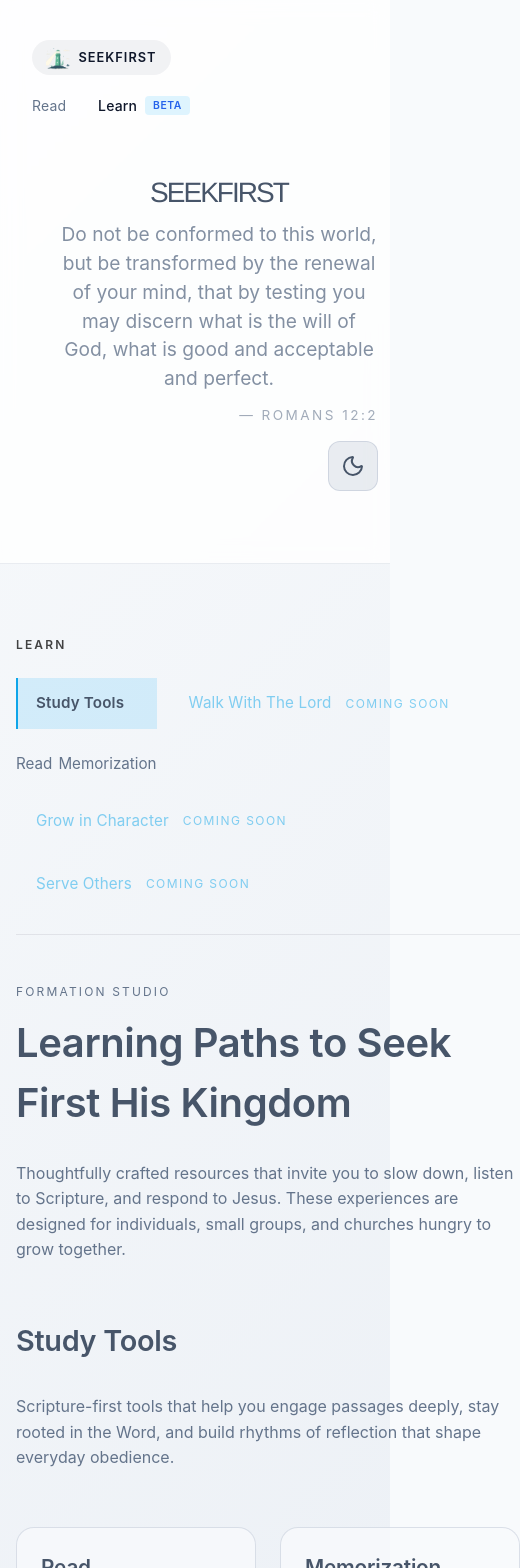
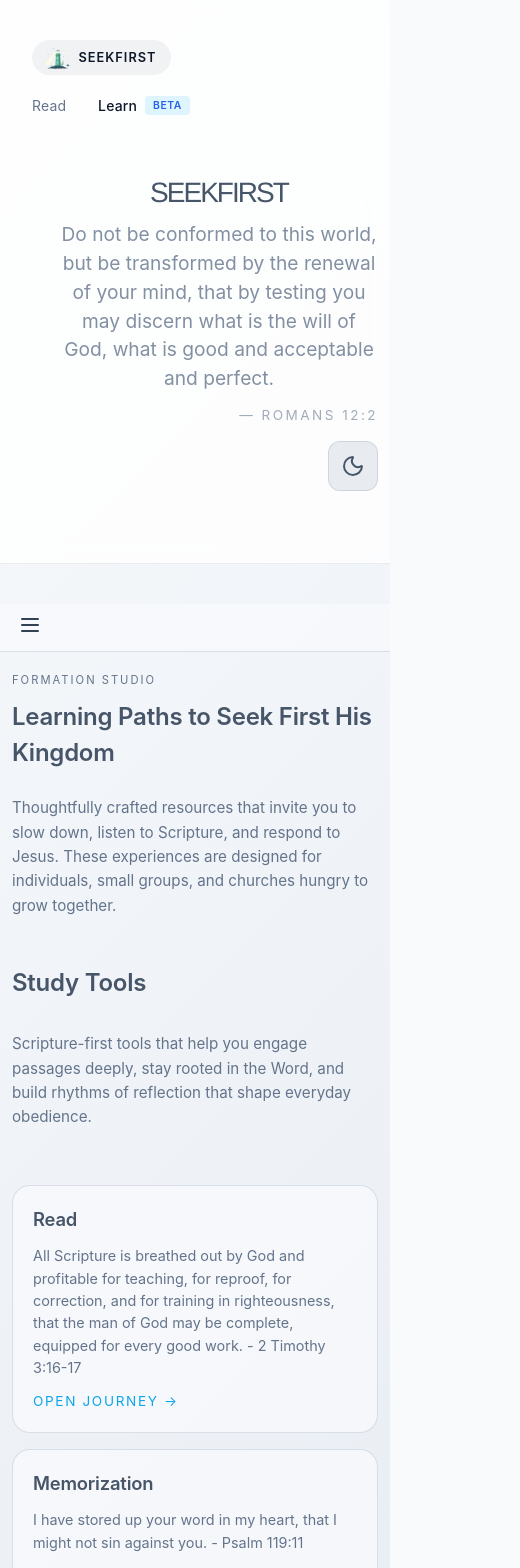
Before and after one commit to fsrodriguezm/seekfirst-bible, a Next.js app: page /learn in a window 390 px wide. Shown: the top 1568 px of the page, 520 px wide, since content can reach past the window. Built offline with nearby package versions, Linux system fonts and the light colour scheme.

Commit message:
quick fix

```diff
--- a/pages/learn.tsx
+++ b/pages/learn.tsx
@@ -4,7 +4,7 @@ import Image from 'next/image'
 import Link from 'next/link'
 import { useRouter } from 'next/router'
 import type { NextPage } from 'next'
-import { Moon, Sun } from 'lucide-react'
+import { Moon, Sun, Menu, X } from 'lucide-react'
 import styles from '../src/styles/learn.module.css'
 import Footer from '../src/components/Footer'
 import { ThemeProvider, useTheme } from '../src/contexts/ThemeContext'
@@ -26,6 +26,7 @@ const LearnPageContent = () => {
   const router = useRouter()
   const { isDark, toggleTheme } = useTheme()
   const [mounted, setMounted] = useState(false)
+  const [isSidebarOpen, setIsSidebarOpen] = useState(false)
   const activeTool: ToolLabel = 'Learn'
   const currentPracticeId = router.pathname.startsWith('/learn/renew/')
     ? router.pathname.split('/')[3]
@@ -34,6 +35,23 @@ const LearnPageContent = () => {
   useEffect(() => {
     setMounted(true)
   }, [])
+
+  useEffect(() => {
+    // Close sidebar when route changes on mobile
+    setIsSidebarOpen(false)
+  }, [router.pathname])
+
+  useEffect(() => {
+    // Prevent body scroll when sidebar is open
+    if (isSidebarOpen) {
+      document.body.style.overflow = 'hidden'
+    } else {
+      document.body.style.overflow = ''
+    }
+    return () => {
+      document.body.style.overflow = ''
+    }
+  }, [isSidebarOpen])
 
   const handleToolbarClick = (action: ToolbarAction) => {
     if (action.label === 'Learn') return
@@ -120,8 +138,36 @@ const LearnPageContent = () => {
         </div>
       </header>
       <main className={styles.learnMain}>
+        {/* Mobile Menu Bar */}
+        <div className={styles.mobileMenuBar}>
+          <button
+            className={styles.mobileMenuToggle}
+            onClick={() => setIsSidebarOpen(true)}
+            aria-label="Open menu"
+            aria-expanded={isSidebarOpen}
+          >
+            <Menu size={24} />
+          </button>
+        </div>
+
         <div className={styles.learnPage}>
-          <aside className={styles.learnSidebar}>
+          {/* Mobile Overlay */}
+          <div
+            className={`${styles.mobileOverlay} ${isSidebarOpen ? styles.visible : ''}`}
+            onClick={() => setIsSidebarOpen(false)}
+            aria-hidden="true"
+          />
+
+          <aside className={`${styles.learnSidebar} ${isSidebarOpen ? styles.learnSidebarOpen : ''}`}>
+            {/* Close button inside sidebar */}
+            <button
+              className={styles.mobileMenuClose}
+              onClick={() => setIsSidebarOpen(false)}
+              aria-label="Close menu"
+            >
+              <X size={24} />
+            </button>
+
             <div className={styles.learnSidebarTop}>
               <Link href="/learn" className={styles.learnBrand}>
                 LEARN
--- a/src/styles/learn.module.css
+++ b/src/styles/learn.module.css
@@ -653,3 +653,256 @@
 :global(.dark-theme) .learnRightRail .rightList li::before {
   background: rgba(148, 163, 184, 0.6);
 }
+
+/* =============================================================================
+   MOBILE MENU TOGGLE
+   ============================================================================= */
+
+.mobileMenuBar {
+  display: none;
+  position: fixed;
+  top: 0;
+  left: 0;
+  right: 0;
+  height: 3.5rem;
+  background: var(--sf-surface);
+  border-bottom: 1px solid var(--sf-surface-border);
+  z-index: 900;
+  align-items: center;
+  padding: 0 1rem;
+}
+
+.mobileMenuToggle {
+  display: none;
+  position: relative;
+  z-index: 1001;
+  padding: 0.5rem;
+  background: transparent;
+  color: var(--sf-text-primary);
+  border: none;
+  cursor: pointer;
+  transition: background 0.2s ease;
+  border-radius: 4px;
+}
+
+.mobileMenuToggle:hover {
+  background: rgba(0, 0, 0, 0.05);
+}
+
+.mobileMenuToggle:active {
+  background: rgba(0, 0, 0, 0.1);
+}
+
+.mobileMenuToggle:active {
+  background: rgba(0, 0, 0, 0.1);
+}
+
+.mobileMenuClose {
+  display: none;
+  position: absolute;
+  top: 1rem;
+  right: 1rem;
+  padding: 0.5rem;
+  background: transparent;
+  color: var(--sf-text-primary);
+  border: none;
+  cursor: pointer;
+  transition: background 0.2s ease;
+}
+
+.mobileMenuClose:hover {
+  background: rgba(0, 0, 0, 0.05);
+}
+
+.mobileOverlay {
+  display: none;
+  position: fixed;
+  top: 0;
+  left: 0;
+  right: 0;
+  bottom: 0;
+  background: rgba(0, 0, 0, 0.5);
+  z-index: 998;
+  opacity: 0;
+  transition: opacity 0.3s ease;
+}
+
+.mobileOverlay.visible {
+  display: block;
+  opacity: 1;
+}
+
+/* =============================================================================
+   RESPONSIVE STYLES - TABLET
+   ============================================================================= */
+
+@media (max-width: 1024px) {
+  .learnMain {
+    padding: 0 1.5rem 2rem;
+  }
+
+  .learnPage {
+    grid-template-columns: 280px minmax(0, 1fr);
+    gap: 2rem;
+  }
+
+  .learnRightRail {
+    display: none;
+  }
+
+  .learnPracticeGrid {
+    grid-template-columns: repeat(auto-fit, minmax(220px, 1fr));
+    gap: 1.5rem;
+  }
+}
+
+/* =============================================================================
+   RESPONSIVE STYLES - MOBILE
+   ============================================================================= */
+
+@media (max-width: 768px) {
+  .learnMain {
+    padding: 0 1rem 1.5rem;
+    padding-top: 3.5rem; /* Add space for fixed mobile menu bar */
+  }
+
+  .learnPage {
+    grid-template-columns: 1fr;
+    gap: 0;
+    position: relative;
+  }
+
+  .mobileMenuBar {
+    display: flex;
+  }
+
+  .mobileMenuToggle {
+    display: block;
+  }
+
+  .learnSidebar {
+    position: fixed;
+    top: 0;
+    left: 0;
+    bottom: 0;
+    width: 320px;
+    max-width: 85vw;
+    background: var(--sf-surface);
+    border-right: 1px solid var(--sf-surface-border);
+    border-bottom: none;
+    padding: 4rem 1rem 1rem;
+    z-index: 1000;
+    overflow-y: auto;
+    transform: translateX(-100%);
+    transition: transform 0.25s cubic-bezier(0.4, 0, 0.2, 1);
+    box-shadow: none;
+  }
+
+  .learnSidebarOpen {
+    transform: translateX(0);
+    box-shadow: 2px 0 8px rgba(0, 0, 0, 0.15);
+  }
+
+  .mobileMenuClose {
+    display: block;
+  }
+
+  .learnBrand {
+    font-size: 0.7rem;
+  }
+
+  .learnNavItem {
+    padding: 12px 14px;
+    font-size: 0.9rem;
+  }
+
+  .learnSubNavLink {
+    padding: 10px 10px 10px 18px;
+    font-size: 0.9rem;
+  }
+
+  .learnContent {
+    padding: 1rem 0 5rem;
+    gap: 2rem;
+  }
+
+  .learnHeader {
+    gap: 10px;
+  }
+
+  .learnHeaderSubtitle {
+    font-size: 0.7rem;
+  }
+
+  .learnHeader h1 {
+    font-size: 1.75rem;
+  }
+
+  .learnHeader p {
+    font-size: 0.95rem;
+  }
+
+  .learnSection h2 {
+    font-size: 1.5rem;
+  }
+
+  .learnSection p {
+    font-size: 0.95rem;
+  }
+
+  .learnPracticeGrid {
+    grid-template-columns: 1fr;
+    gap: 1rem;
+    max-width: 100%;
+  }
+
+  .learnPracticeCard {
+    padding: 1.25rem;
+  }
+
+  .learnPracticeCard h3 {
+    font-size: 1.15rem;
+  }
+
+  .learnPracticeCard p {
+    font-size: 0.9rem;
+  }
+
+  .renewLayout {
+    grid-template-columns: 1fr;
+    gap: 1.5rem;
+  }
+
+  .memorizeHelperGrid {
+    gap: 1rem;
+  }
+}
+
+@media (max-width: 414px) {
+  .learnMain {
+    padding: 0 0.75rem 1rem;
+    padding-top: 3.5rem;
+  }
+
+  .learnContent {
+    padding: 0.75rem 0 5rem;
+  }
+
+  .learnHeader h1 {
+    font-size: 1.5rem;
+  }
+
+  .mobileMenuBar {
+    height: 3rem;
+    padding: 0 0.75rem;
+  }
+
+  .mobileMenuToggle {
+    padding: 0.375rem;
+  }
+
+  .mobileMenuClose {
+    top: 0.75rem;
+    right: 0.75rem;
+  }
+}
--- a/src/styles/responsive.css
+++ b/src/styles/responsive.css
@@ -100,6 +100,7 @@
   .footer-cta {
     padding: 1.75rem 1.5rem;
     justify-self: center;
+    margin-left: 0;
   }
 
   .footer-bottom {
@@ -166,6 +167,7 @@
   .footer-cta {
     padding: 1.5rem 1.25rem;
     text-align: center;
+    margin-left: 0;
   }
 
   .footer-columns {
```
Also changed, not shown: pages/learn/renew/[practice].tsx (+48 -2 lines).
